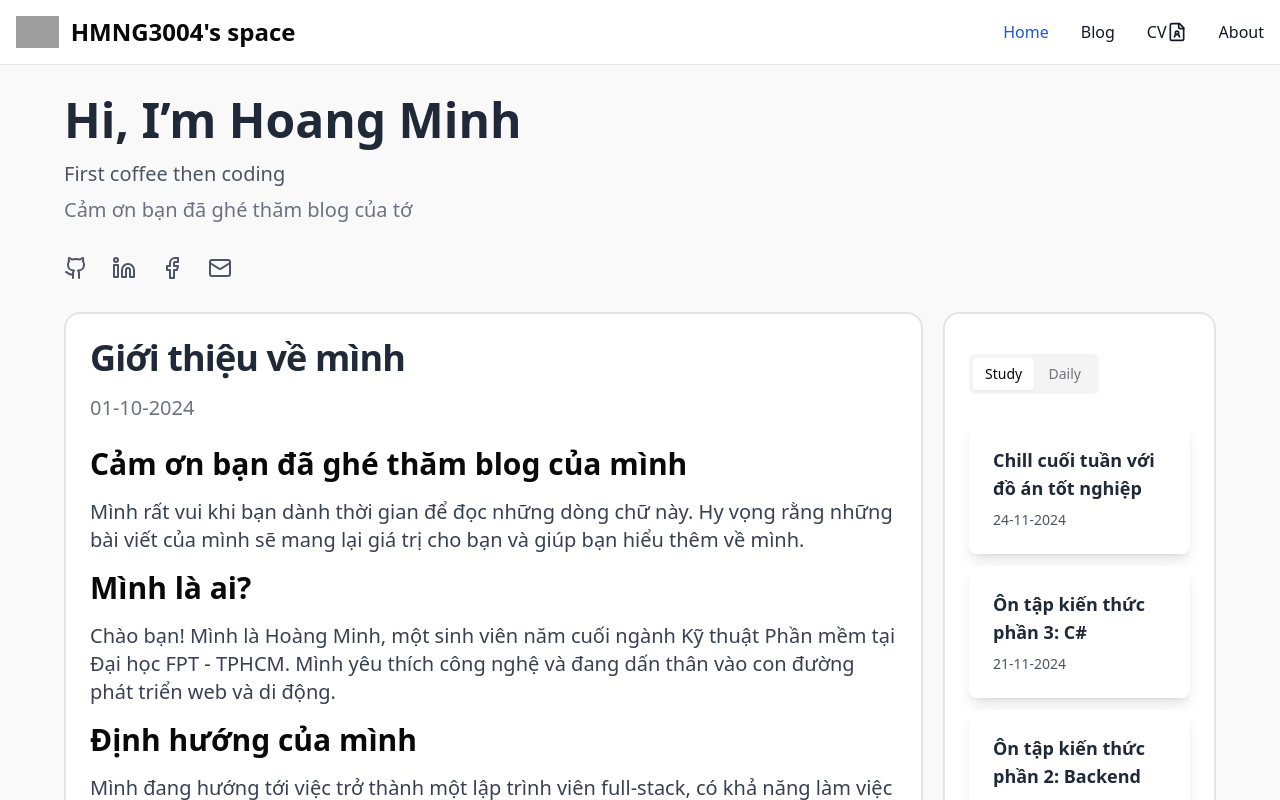
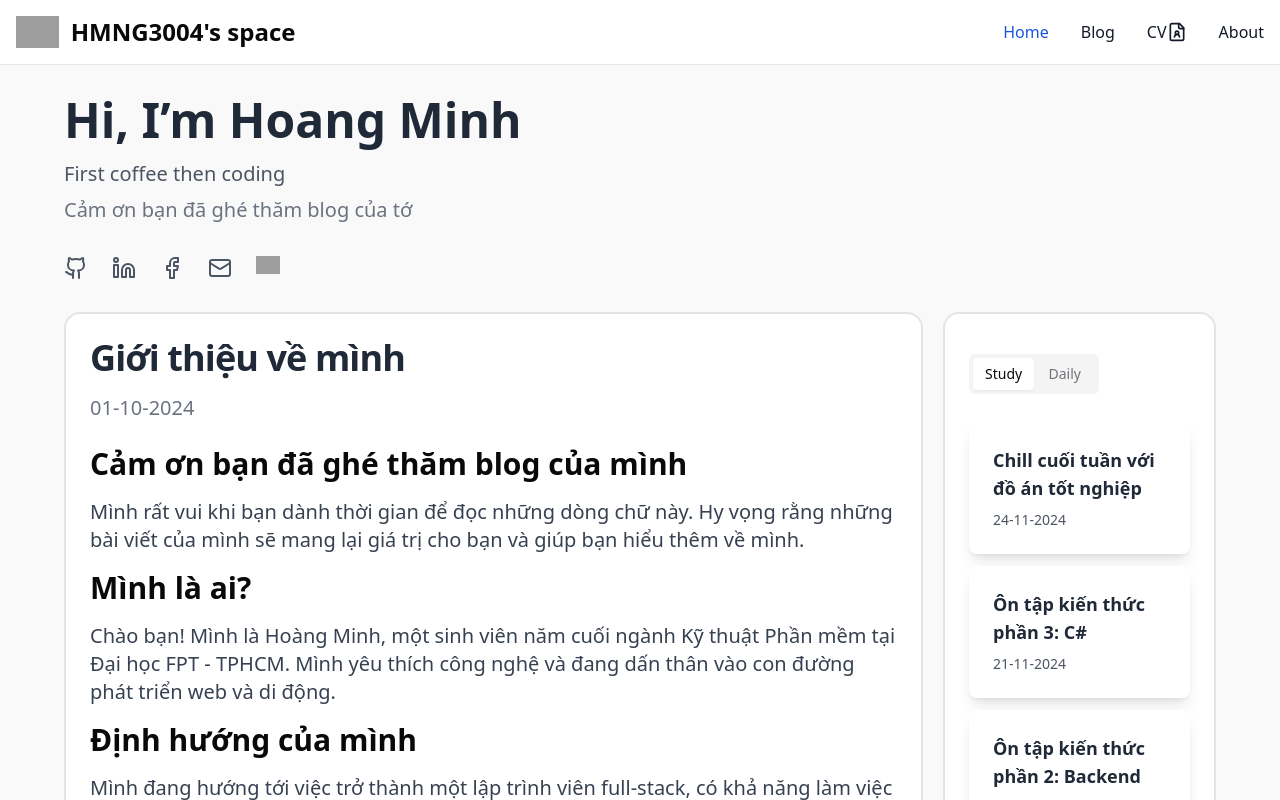
Before and after one commit to HMNG3004/HoangMinh, a React (Vite) app: page / in a window 1280 px wide. Shown: the top 800 px of the page. Built offline with nearby package versions, Linux system fonts and the light colour scheme; grey boxes are pictures that could not be loaded; what @react-pdf/renderer, react-pdf-tailwind would draw is missing.

Commit message:
update cv and icon leetcode

```diff
--- /dev/null
+++ b/src/app/component/Icon/LeetCode.tsx
@@ -0,0 +1,14 @@
+import React from "react";
+
+const LeetCodeIcon: React.FC = () => {
+  return (
+    <img
+      width="24"
+      height="24"
+      src="https://img.icons8.com/external-tal-revivo-color-tal-revivo/24/external-level-up-your-coding-skills-and-quickly-land-a-job-logo-color-tal-revivo.png"
+      alt="external-level-up-your-coding-skills-and-quickly-land-a-job-logo-color-tal-revivo"
+    />
+  );
+};
+
+export default LeetCodeIcon;
--- a/src/app/page/Home/index.tsx
+++ b/src/app/page/Home/index.tsx
@@ -10,6 +10,7 @@ import {
   TabsTrigger,
   TabsContent,
 } from "../../component/ui/tab";
+import LeetCodeIcon from "../../component/Icon/LeetCode";
 
 const HomePage: React.FC = () => {
   const navigate = useNavigate();
@@ -54,6 +55,11 @@ const HomePage: React.FC = () => {
       link: "mailto:ngminh3004@gmail.com",
       icon: <Mail />, // Placeholder for Gmail icon
     },
+    {
+      name: "Leetcode",
+      link: "https://leetcode.com/u/hmng3004/",
+      icon: <LeetCodeIcon />, // Placeholder for LeetCode icon
+    },
   ];
 
   const handleNavigate = (slug: string) => {
@@ -82,7 +88,6 @@ const HomePage: React.FC = () => {
             >
               <span className="sr-only">{social.name}</span>
               {social.icon}
-              {/* Placeholder for actual icons */}
             </a>
           ))}
         </div>
--- a/src/app/page/Resume/ResumePDFFormat.tsx
+++ b/src/app/page/Resume/ResumePDFFormat.tsx
@@ -181,7 +181,7 @@ const ContractPDFFormat = () => {
               Nguyen Van Hoang Minh
             </Text>
             <Text style={tw(headerTailwindStyle.jobTitle.toString())}>
-              Fullstack Developer
+              .NET Developer
             </Text>
             <Text style={tw(headerTailwindStyle.contactInfo.toString())}>
               Thu Duc, Ho Chi Minh City |{" "}
```
Also changed, not shown: 36 other files (tests, documents, lock files or other folders).
